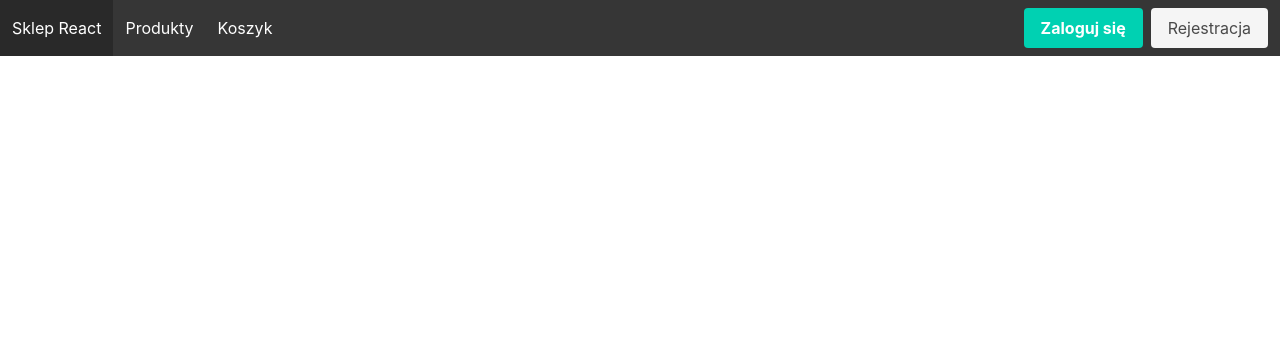
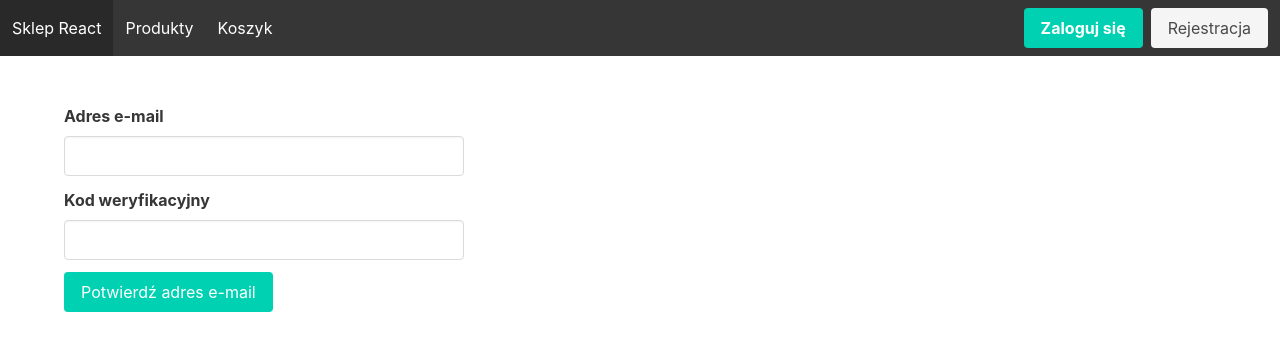
Before and after one commit to Venoim/shop_frontend_app, a React (Create React App) app: page /confirm-email in a window 1280 px wide. Shown: the top 350 px of the page. Built offline with nearby package versions, Linux system fonts and the light colour scheme.

Commit message:
set new login with AWS

```diff
--- a/src/components/App.js
+++ b/src/components/App.js
@@ -5,6 +5,7 @@ import Heading from "./Heading/Heading";
 import LoginForm from "./Body/login_form";
 import Dashboard from "./Body/Dashboard.js";
 import RegistrationForm from "./Body/registration_form";
+import EmailVerificationForm from "./Body/email_verification_form.js";
 import ProductPage from "./Body/ProductPage";
 import Basket from "./Body/Basket.js";
 import UserPage from "./Body/UserPage"; // Dodajemy import komponentu UserPage
@@ -46,6 +47,7 @@ const App = () => {
               path="/login"
               element={<LoginForm onLogin={handleLogin} />}
             />
+            <Route path="/confirm-email" element={<EmailVerificationForm />} />
             <Route path="/register" element={<RegistrationForm />} />
             <Route
               path="/userPage"
--- a/src/components/Body/Basket.js
+++ b/src/components/Body/Basket.js
@@ -5,8 +5,8 @@ import "./BasketStyle.scss";
 const Basket = ({ userData }) => {
   const [basketItems, setBasketItems] = useState([]);
 
-  const userId = userData?.[0]?.id;
-
+  const userId = userData?.user[0]?.id;
+  console.log(userId);
   useEffect(() => {
     // Pobierz zawartość koszyka dla danego użytkownika po załadowaniu komponentu
     const fetchBasketItems = async () => {
--- a/src/components/Body/Home.js
+++ b/src/components/Body/Home.js
@@ -1,7 +1,7 @@
 import React, { useState, useEffect } from "react";
 import { useNavigate } from "react-router-dom";
 
-const Home = ({ history }) => {
+const Home = () => {
   const [products, setProducts] = useState([]);
   const [error, setError] = useState(null);
   const navigate = useNavigate(); // Pobieranie parametru productId z adresu URL
--- a/src/components/Body/ProductPage.js
+++ b/src/components/Body/ProductPage.js
@@ -46,7 +46,7 @@ const ProductPage = ({ userData }) => {
     try {
       // Wywołaj odpowiednie zapytanie HTTP, aby dodać produkt do koszyka
       await axios.post("http://localhost:3001/api/basket/add", {
-        userId: userData[0].id, // Tutaj możesz przekazać ID aktualnego użytkownika
+        userId: userData.user[0].id, // Tutaj możesz przekazać ID aktualnego użytkownika
         productId: product.id, // ID produktu, który dodajesz do koszyka
         quantity: 1, // Tutaj możesz przekazać wybraną ilość produktu
       });
--- a/src/components/Body/UserPage.js
+++ b/src/components/Body/UserPage.js
@@ -5,7 +5,7 @@ const UserPage = ({ userData, onLogout }) => {
     return <div>Nie jesteś zalogowany</div>;
   }
 
-  const { name, surname, email, id } = userData[0];
+  const { name, surname, email, id } = userData.user[0];
 
   return (
     <div className="container">
--- /dev/null
+++ b/src/components/Body/email_verification_form.js
@@ -0,0 +1,64 @@
+import React, { useState } from "react";
+import axios from "axios";
+
+const EmailVerificationForm = () => {
+  const [email, setEmail] = useState("");
+  const [confirmationCode, setConfirmationCode] = useState("");
+  const [errorMessage, setErrorMessage] = useState("");
+
+  const handleSubmit = async (e) => {
+    e.preventDefault();
+    try {
+      const response = await axios.post(
+        "http://localhost:3001/api/users/confirm-email",
+        { email, confirmationCode }
+      );
+      console.log(response.data); // Zalogowanie odpowiedzi z serwera po potwierdzeniu e-maila
+      // Tutaj możesz przekierować użytkownika na inną stronę lub wyświetlić komunikat o sukcesie
+    } catch (error) {
+      console.error("Błąd podczas potwierdzania adresu e-mail:", error);
+      setErrorMessage("Błąd podczas potwierdzania adresu e-mail");
+    }
+  };
+
+  return (
+    <div className="container">
+      <form onSubmit={handleSubmit}>
+        <div className="field">
+          <label className="label">Adres e-mail</label>
+          <div className="control">
+            <input
+              className="input"
+              type="email"
+              value={email}
+              onChange={(e) => setEmail(e.target.value)}
+              required
+            />
+          </div>
+        </div>
+        <div className="field">
+          <label className="label">Kod weryfikacyjny</label>
+          <div className="control">
+            <input
+              className="input"
+              type="text"
+              value={confirmationCode}
+              onChange={(e) => setConfirmationCode(e.target.value)}
+              required
+            />
+          </div>
+        </div>
+        {errorMessage && <p className="has-text-danger">{errorMessage}</p>}
+        <div className="field">
+          <div className="control">
+            <button className="button is-primary" type="submit">
+              Potwierdź adres e-mail
+            </button>
+          </div>
+        </div>
+      </form>
+    </div>
+  );
+};
+
+export default EmailVerificationForm;
--- a/src/components/Body/registration_form.js
+++ b/src/components/Body/registration_form.js
@@ -86,6 +86,7 @@ const RegistrationForm = () => {
       {registrationSuccess && ( // Wyświetlanie komunikatu po udanej rejestracji
         <div className="notification is-success">
           Użytkownik został zarejestrowany pomyślnie.
+          <a href="/confirm-email"> Przejdz weryfikacji emila</a>
         </div>
       )}
       <form onSubmit={handleSubmit}>
```
